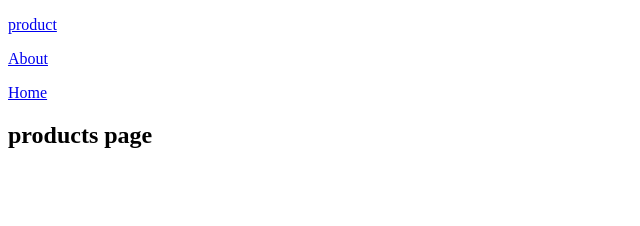
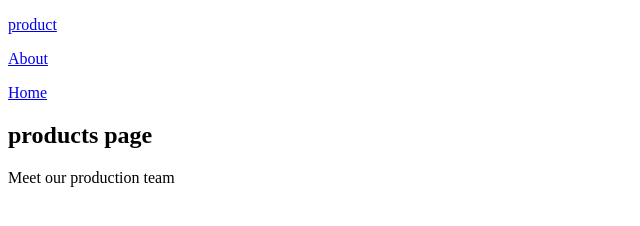
Before and after one commit to Alexcove01/Introductory-class, a plain HTML site: page webpage/product.html in a window 1280 px wide. Shown: the whole page, without its empty margins (0-640 px from the left). Drawn offline with Linux system fonts and the light colour scheme.

Commit message:
modified product.html

```diff
--- a/webpage/product.html
+++ b/webpage/product.html
@@ -17,6 +17,7 @@
     </a>
 
     <h2>products page</h2>
+    <p>Meet our production team</p>
 
 </body>
 </html>
```
Also changed, not shown: webpage/home.html (+1 -0 lines).
